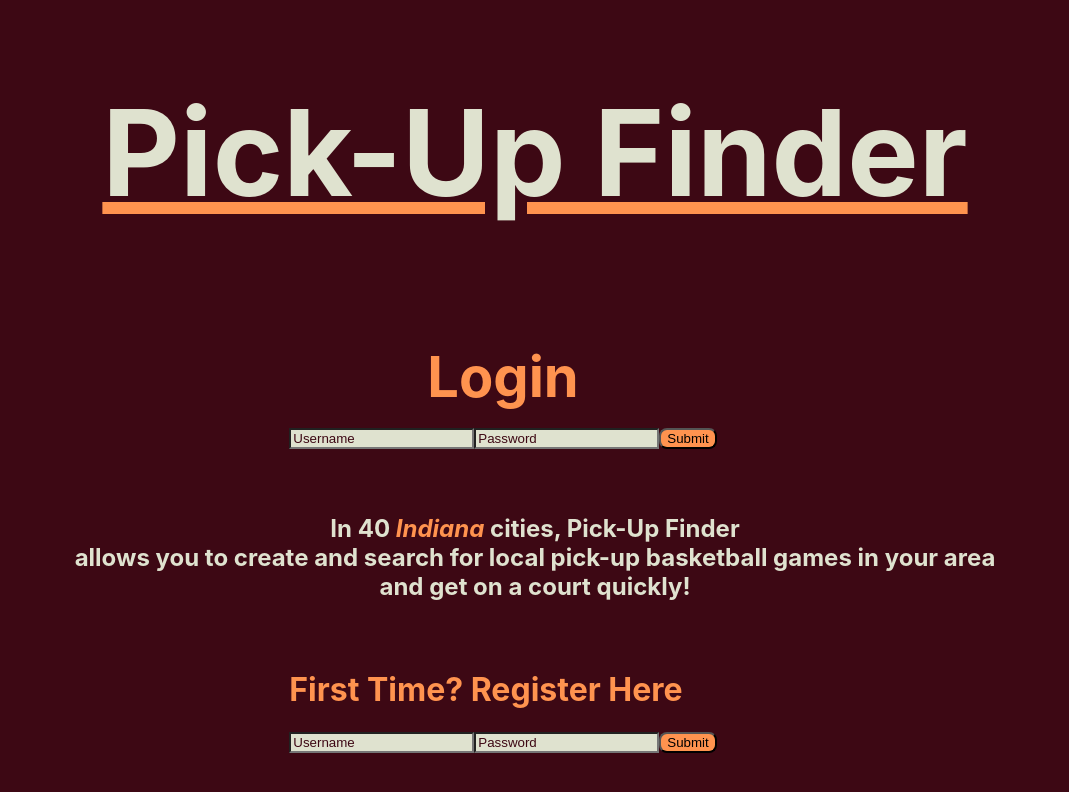
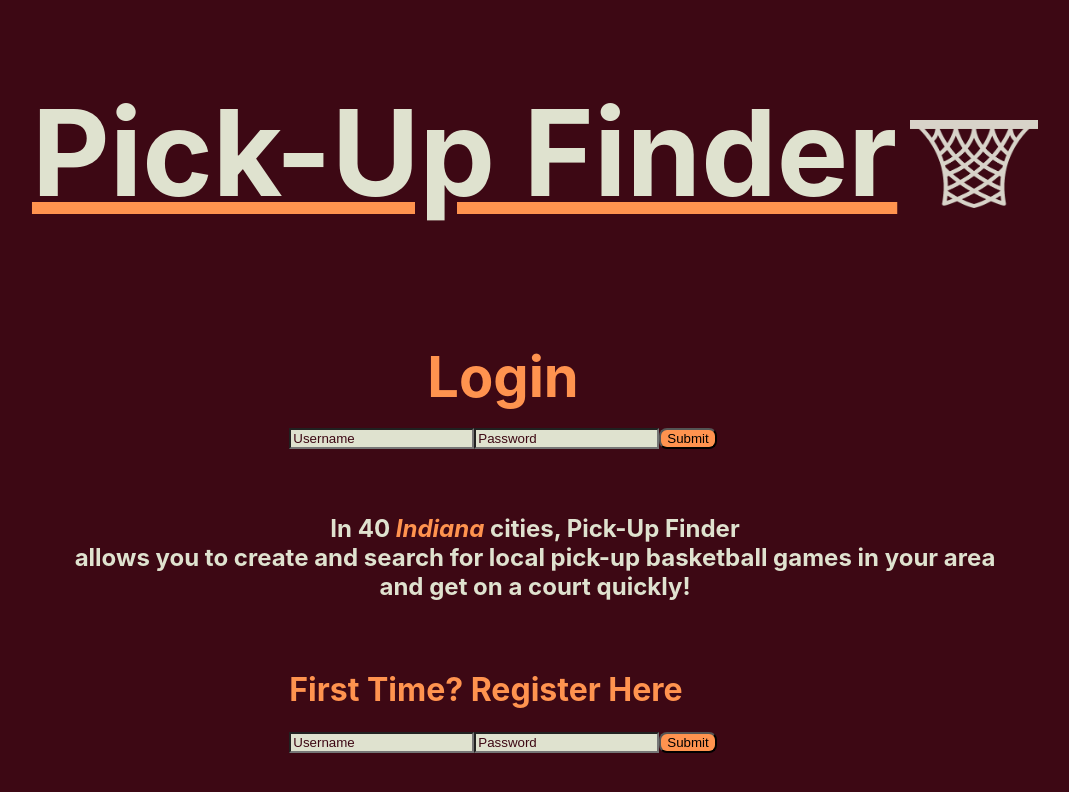
Before and after one commit to ThomasCGlover/Pick-Up-Client, a React (Create React App) app: page /searchgames in a window 1280 px wide. Shown: the top 792 px of the page, without its empty margins (105-1174 px from the left). Built offline with nearby package versions, Linux system fonts and the light colour scheme.

Commit message:
added username display on comments

```diff
--- a/src/App.css
+++ b/src/App.css
@@ -52,3 +52,18 @@ ul{
   text-decoration: underline;
   text-decoration-color: #FF934F;
 }
+
+img{
+  opacity: 0.85;
+  width: 10vw;
+  height: 11vh;
+  margin-top: 15vh;
+  margin-left: 1vw;
+
+}
+
+.title-div{
+  display: flex;
+  flex-direction: row;
+  justify-content: center;
+}
--- a/src/App.tsx
+++ b/src/App.tsx
@@ -9,12 +9,14 @@ import ProtectedViews from './components/Auth/ProtectedViews';
 import hoop from './assets/hoop.png'
 import { render } from '@testing-library/react';
 import AdminDelete from './components/Auth/AdminDelete';
+import Net from './assets/net.png';
 
 
 
 type Props = {}
 type AppState = {
   sessionToken: string | null,
+  username: string | null | undefined
 
 }
 
@@ -22,7 +24,8 @@ class App extends Component <Props, AppState>{
     constructor(props: Props){
       super(props);
       this.state = {
-        sessionToken: ''
+        sessionToken: '',
+        username: ''
       }
       this.updateToken = this.updateToken.bind(this);
       // this.viewConductor = this.viewConductor.bind(this);
@@ -59,7 +62,10 @@ class App extends Component <Props, AppState>{
   render(){
   return (
     <div className="App">
+      <div className="title-div">
       <h1 className="title">Pick-Up Finder</h1>
+      <img src={Net} alt="net" />
+      </div>
       <ProtectedViews updateToken = {this.updateToken} sessionToken={this.state.sessionToken} clearToken={this.clearToken}/>
     </div>
   );
--- a/src/components/Game/CommentDisplay.tsx
+++ b/src/components/Game/CommentDisplay.tsx
@@ -15,7 +15,7 @@ const CommentDisplay: React.FunctionComponent<AcceptedProps> = (props) => {
             <h3 style={{color: '#3D0814', fontSize: '4vh'}}>Comments</h3>
             {props.comments.map(comment => (
             <div className="comment">
-                <CardText style={{color: '#3D0814', fontSize: '3vh'}} tag="h4">{comment.content}</CardText>
+                <CardText style={{color: '#3D0814', fontSize: '3vh'}} tag="h4">{comment.username}: {comment.content}</CardText>
             </div>
         ))}
     </div>
--- a/src/components/Game/SearchGame.tsx
+++ b/src/components/Game/SearchGame.tsx
@@ -85,7 +85,6 @@ type GameState = {
 type AcceptedProps = {
     sessionToken: string | null,
 }
-const displayedName = localStorage.getItem('username');
 
 export default class SearchGame extends Component<AcceptedProps, GameState>{
     constructor(props: AcceptedProps){
@@ -144,9 +143,9 @@ export default class SearchGame extends Component<AcceptedProps, GameState>{
 
     addComment = (GameId: number) => {
 
-        fetch(`http://tcg-pickup-server.herokuapp.com/comment/add/${GameId}`, {
+        fetch(`${APIURL}/comment/add/${GameId}`, {
             method: 'POST',
-            body: JSON.stringify({content: this.state.commentInput}),
+            body: JSON.stringify({content: this.state.commentInput}), //username: displayedName
             headers: new Headers({
                 'Content-Type': 'application/json',
                 'Authorization': localStorage.token
--- a/src/components/Profile/UserProfile.tsx
+++ b/src/components/Profile/UserProfile.tsx
@@ -10,17 +10,12 @@ const Heading = styled.h1`
     color: #FF934F;
 `
 
-const Center = styled.div`
-
-`
-
 const Input = styled.input`
     border: 1px solid #5A2328;
     background-color: #f0efeb;
     height: 5vh;
     width: 40vw;
     margin-bottom: 4vh;
-
 
 `
 const Button = styled.button`
@@ -44,6 +39,9 @@ width: 20vw;
 height: 6vh;
 margin-left: 3vw;
 `
+const Center = styled.div`
+
+`
 
 
 
@@ -52,7 +50,7 @@ type ProfileState = {
     games: any[],
     comments: any[],
     id: number,
-    playersNeeded: any //getting type unknown error for some reason in the input onChange, changed to 'any' just to get it functional,
+    playersNeeded: any //getting type unknown error for some reason in the input onChange, changed to 'any' just to get it functional
     editCommentInput: string,
     commentInput: string,
 }
@@ -134,7 +132,7 @@ export default class UserProfile extends Component<AcceptedProps, ProfileState>{
         })
         .then((response) => response.json())
         .then((data) => {
-
+            console.log(data)
             this.setState({
                 comments: data.userComments
             })
@@ -209,12 +207,7 @@ export default class UserProfile extends Component<AcceptedProps, ProfileState>{
         })
         .then((response) => response.json())
         .then((data) => {
-            // this.setState({
-            //     newComment: data,
-            //     // comments: data.comments
-            // })
             console.log(data)
-
             this.getComments()
             this.getGames()
 
@@ -296,7 +289,8 @@ export default class UserProfile extends Component<AcceptedProps, ProfileState>{
                                 <div>
                                     <Card body inverse style={{ backgroundColor: '#DFE2CF', maxWidth: '60vw', borderRadius: '5px', border: 'solid 4px #FF934F', marginBottom: '2vh' }}>
                                         <CardTitle tag="h4">You Commented on Game {comment.GameId}...</CardTitle>
-                                        <CardText>{comment.content}</CardText>
+                                        {/* <CardText></CardText> */}
+                                        <CardText>{comment.username}: {comment.content}</CardText>
                                         <CardText>{comment.address}</CardText>
                                         <Input placeholder="Change your comment" type="text" onChange={(e)=>this.setState({editCommentInput: e.target.value})}></Input>
                                         <Button onClick={()=>this.editComment(comment.id)}>Change</Button>
--- a/src/components/helpers/environment.js
+++ b/src/components/helpers/environment.js
@@ -1,5 +1,5 @@
 let APIURL = 'https://tcg-pickup-server.herokuapp.com';
-
+// let APIURL = 'http://localhost:3005';
 // switch (window.location.hostname) {
 //     // this is the local host name of your react app
 //     case 'localhost' || '127.0.0.1':
```
Also changed, not shown: src/assets/net.png (added).
